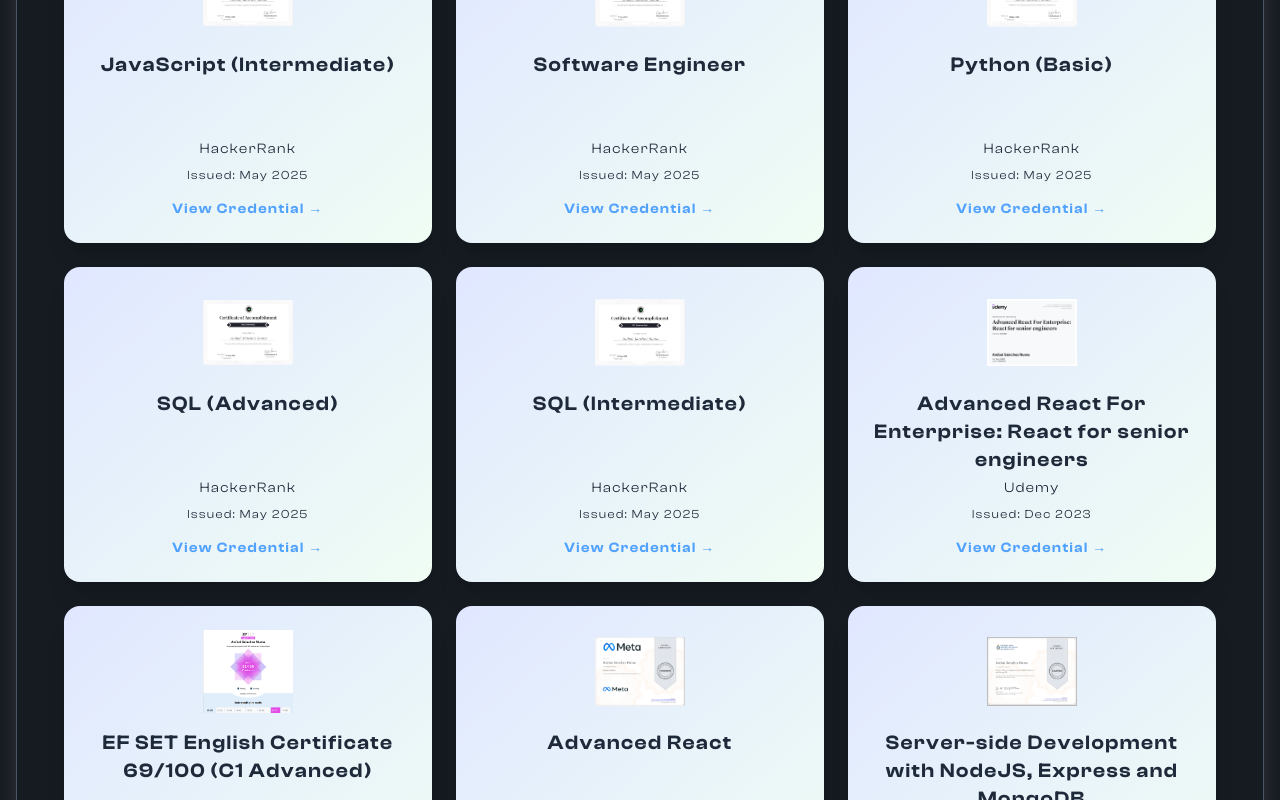
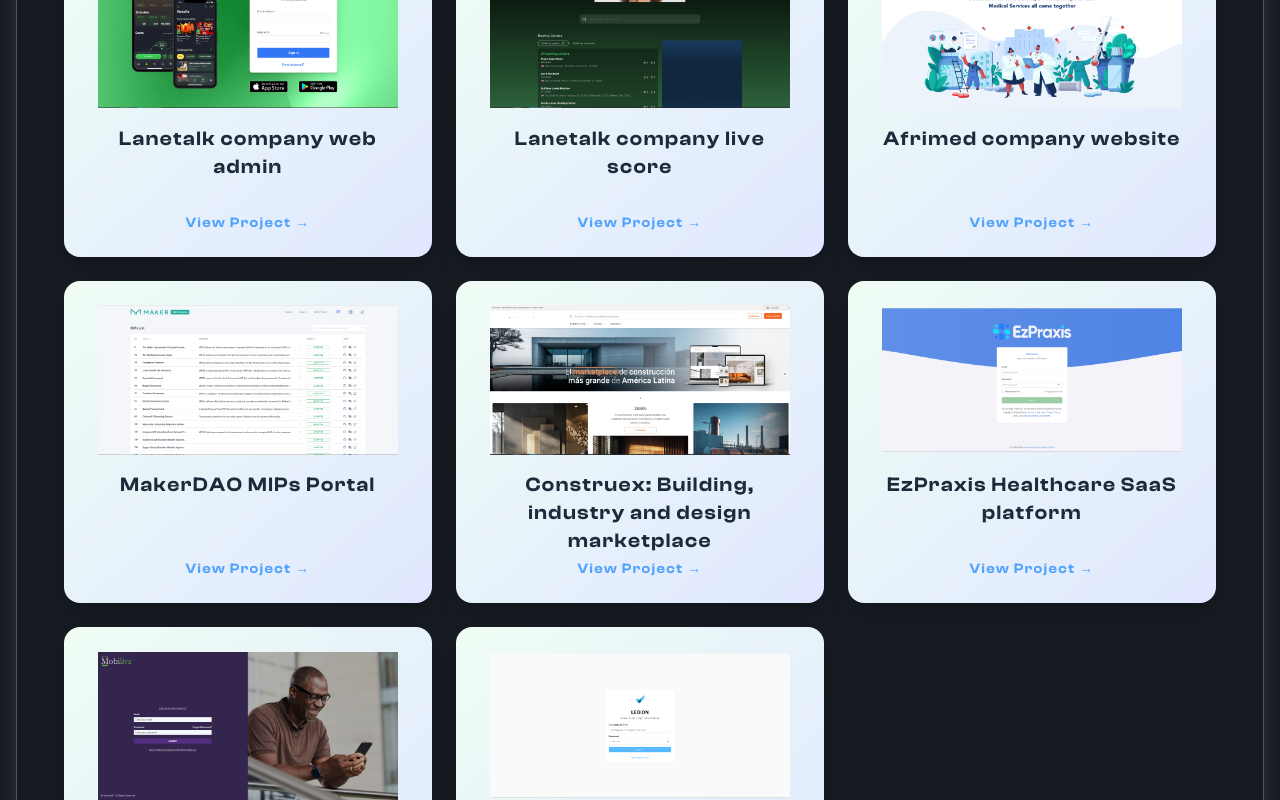
Before and after one commit to xero-q/portfolio, a Next.js app: page /en in a window 1280 px wide. Shown: the part 2320-3120 px from the top of the page. Built offline with nearby package versions, Linux system fonts and the light colour scheme.

Commit message:
Add 2 projects. Exchanged positions of sections Certfications and Projects.

```diff
--- a/src/app/[locale]/page.tsx
+++ b/src/app/[locale]/page.tsx
@@ -30,8 +30,8 @@
                 <AboutMe t={t} />
                 <Skills t={t} />
               </div>
+              <Projects t={t} />
               <Certifications t={t} />
-              <Projects t={t} />
               <ContactForm t={t} />
               <div className="h-[40px]"></div>
             </>
--- a/src/data/projects.json
+++ b/src/data/projects.json
@@ -33,7 +33,15 @@
     "imgUrl": "/assets/projects/construex.png"
   },
   {
+    "link": "https://app.ezpraxis.com/",
+    "imgUrl": "/assets/projects/ezpraxis.png"
+  },
+  {
     "link":"https://app.mobilive.ca",
     "imgUrl":"/assets/projects/mobilive.png"
+  },
+  {
+    "link":"https://app.legionsafe.com",
+    "imgUrl":"/assets/projects/legion.png"
   }
 ]
--- a/src/lib/locales/en.json
+++ b/src/lib/locales/en.json
@@ -35,7 +35,7 @@
     "projects":{
         "header":"Projects",
         "view":"View Project",
-        "descriptions":["OpsTalent company website","Dspot company website","Lanetalk company tickets platform","Lanetalk company web admin","Lanetalk company live score","Afrimed company website","MakerDAO MIPs Portal","Construex: Building, industry and design marketplace","Mobilive Web Admin"]
+        "descriptions":["OpsTalent company website","Dspot company website","Lanetalk company tickets platform","Lanetalk company web admin","Lanetalk company live score","Afrimed company website","MakerDAO MIPs Portal","Construex: Building, industry and design marketplace","EzPraxis Healthcare SaaS platform","Mobilive Web Admin","Multi-tenant SaaS EHS platform for safety meeting management"]
     },
     "contact":{
         "header":"Contact me",
--- a/src/lib/locales/es.json
+++ b/src/lib/locales/es.json
@@ -35,7 +35,7 @@
     "projects":{
         "header":"Proyectos",
         "view":"Ver Proyecto",
-        "descriptions":["Sitio web de la empresa OpsTalent","Sitio web de la empresa Dspot","Plataforma de tickets de la empresa Lanetalk","Admin web de la empresa Lanetalk","Puntuación en vivo de la empresa Lanetalk","Sitio web de la empresa Afrimed","Portal de MIPs de la empresa MakerDAO","Construex: El Marketplace de Construcción, Industria y Diseño","Admin web de Mobilive"]
+        "descriptions":["Sitio web de la empresa OpsTalent","Sitio web de la empresa Dspot","Plataforma de tickets de la empresa Lanetalk","Admin web de la empresa Lanetalk","Puntuación en vivo de la empresa Lanetalk","Sitio web de la empresa Afrimed","Portal de MIPs de la empresa MakerDAO","Construex: El Marketplace de Construcción, Industria y Diseño","Plataforma SaaS de salud EzPraxis", "Admin web de Mobilive","Plataforma SaaS multi-tenant de EHS (Seguridad, Salud y Medio Ambiente) para la gestión de reuniones de seguridad"]
     } ,
     "contact":{
         "header":"Contácteme",
--- a/src/lib/locales/fr.json
+++ b/src/lib/locales/fr.json
@@ -43,7 +43,9 @@
       "Site web de l'entreprise Afrimed",
       "Portail MIPs de MakerDAO",
       "Construex : Marché du bâtiment, de l'industrie et du design",
-      "Administration web de Mobilive"
+      "Plateforme SaaS EzPraxis Healthcare",
+      "Administration web de Mobilive",
+      "Plateforme SaaS multi-tenant EHS (Environnement, Santé et Sécurité) pour la gestion des réunions de sécurité"
     ]
   },
   "contact": {
```
Also changed, not shown: public/assets/projects/ezpraxis.png (added), public/assets/projects/legion.png (added).
